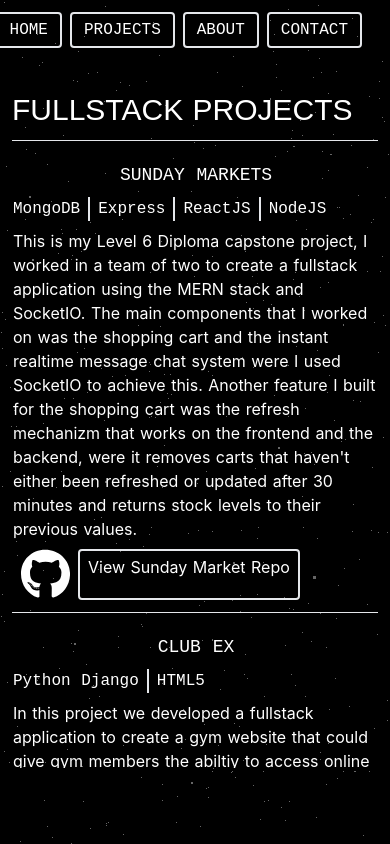
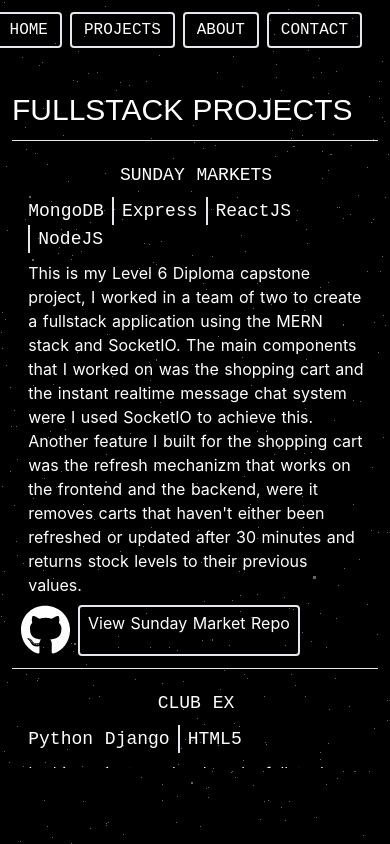
Before and after one commit to sir306/my-portfolio, a Nuxt app: page /fullstackwork in a window 390 px wide. Built offline with nearby package versions, Linux system fonts and the light colour scheme.

Commit message:
Update Project.vue

```diff
--- a/components/Project.vue
+++ b/components/Project.vue
@@ -10,11 +10,16 @@
           {{ title }}
         </h1>
 
-        <div class="flex flex-wrap divide-x-2 justify-start">
+        <div
+          class="flex flex-wrap divide-x-2 justify-start m-auto md:w-auto w-11/12"
+        >
           <div
             v-for="(language, index) in languages"
-            class="font-ubuntu-mono text-left text-md md:text-xl font-medium"
-            :class="{ 'pr-2': index === 0, 'px-2': index !== 0 }"
+            class="font-ubuntu-mono text-left text-lg md:text-xl font-medium"
+            :class="{
+              'pr-2': index === 0,
+              'px-2': index !== 0,
+            }"
           >
             {{ language }}
           </div>
@@ -32,7 +37,7 @@
         ></iframe>
         <p
           v-if="youtubeLink"
-          class="grow whitespace-wrap m-auto md:pl-6 w-11/12 md:w-1/2 text-left"
+          class="grow whitespace-wrap m-auto pt-4 md:pl-6 w-11/12 md:w-1/2 text-left"
         >
           {{ description }}
         </p>
@@ -59,7 +64,7 @@
         </div>
         <p
           v-if="!youtubeLink"
-          class="grow whitespace-wrap m-auto w-full text-left"
+          class="grow whitespace-wrap m-auto w-11/12 md:w-full text-left"
         >
           {{ description }}
         </p>
```
